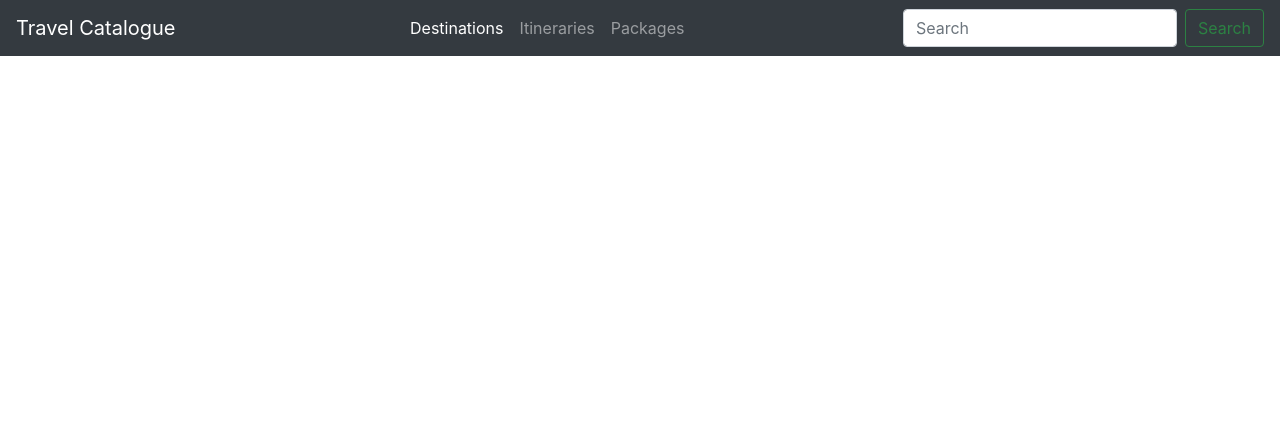
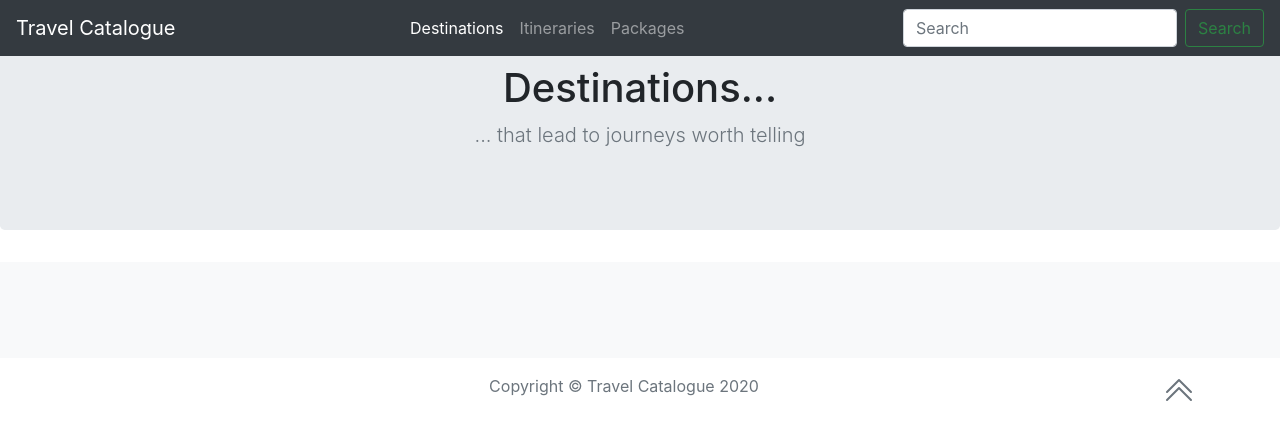
Before and after one commit to pntgoswami18/travel_catalogue, a Django app: page /destinations/destinations in a window 1280 px wide. Shown: the top 440 px of the page. Run offline with Django 3.2, Linux system fonts and the light colour scheme; data that the repository does not hold is empty; some libraries are stand-ins or nearby versions.

Commit message:
fixed destinations page

```diff
--- a/destinations/templates/destinations/destinations.html
+++ b/destinations/templates/destinations/destinations.html
@@ -6,4 +6,49 @@
         $('#destinations').parent('li').addClass('active');
     };
 </script>
+
+<main role="main">
+
+    <section class="jumbotron text-center">
+        <div class="container">
+            <h1>Destinations...</h1>
+            <p class="lead text-muted">
+                ... that lead to journeys worth telling
+            </p>
+        </div>
+    </section>
+
+    <div class="album py-5 bg-light">
+        <div class="container">
+
+            <div class="row">
+                {% for destination in destinations.all %}
+                <div class="col-md-4">
+                    <div class="card mb-4 shadow-sm">
+                        <svg class="bd-placeholder-img card-img-top" width="100%" height="225"
+                            xmlns="http://www.w3.org/2000/svg" preserveAspectRatio="xMidYMid slice" focusable="false"
+                            role="img" aria-label="Placeholder: Thumbnail">
+                            <title>Placeholder</title>
+                            <rect width="100%" height="100%" fill="#55595c"></rect><text x="50%" y="50%" fill="#eceeef"
+                                dy=".3em">{{destination.title}}</text>
+                        </svg>
+                        <div class="card-body">
+                            <p class="card-text">{{destination.get_summary}}</p>
+                            <div class="d-flex justify-content-between align-items-center">
+                                <div class="btn-group">
+                                    <button type="button" class="btn btn-sm btn-outline-secondary">View</button>
+                                    <button type="button" class="btn btn-sm btn-outline-secondary">Edit</button>
+                                </div>
+                                <small class="text-muted">{{destination.votes_total}}</small>
+                            </div>
+                        </div>
+                    </div>
+                </div>
+                {% endfor %}
+            </div>
+        </div>
+    </div>
+
+</main>
+
 {% endblock %}
--- a/destinations/urls.py
+++ b/destinations/urls.py
@@ -3,5 +3,5 @@ from . import views
 
 urlpatterns = [
     path('destinations', views.get_destination, name='destinations'),
-    path('<int:destination_id>', views.detail, name='detail'),
+    path('<int:destination_id>', views.detail, name='detail')
 ]
--- a/destinations/views.py
+++ b/destinations/views.py
@@ -7,8 +7,8 @@ from django.utils import timezone
 
 
 def get_destination(request):
-
-    return render(request, 'destinations/destinations.html',)
+    destinations = Destination.objects
+    return render(request, 'destinations/destinations.html',{'destinations': destinations})
 
 def home(request):
     destinations = Destination.objects
```
